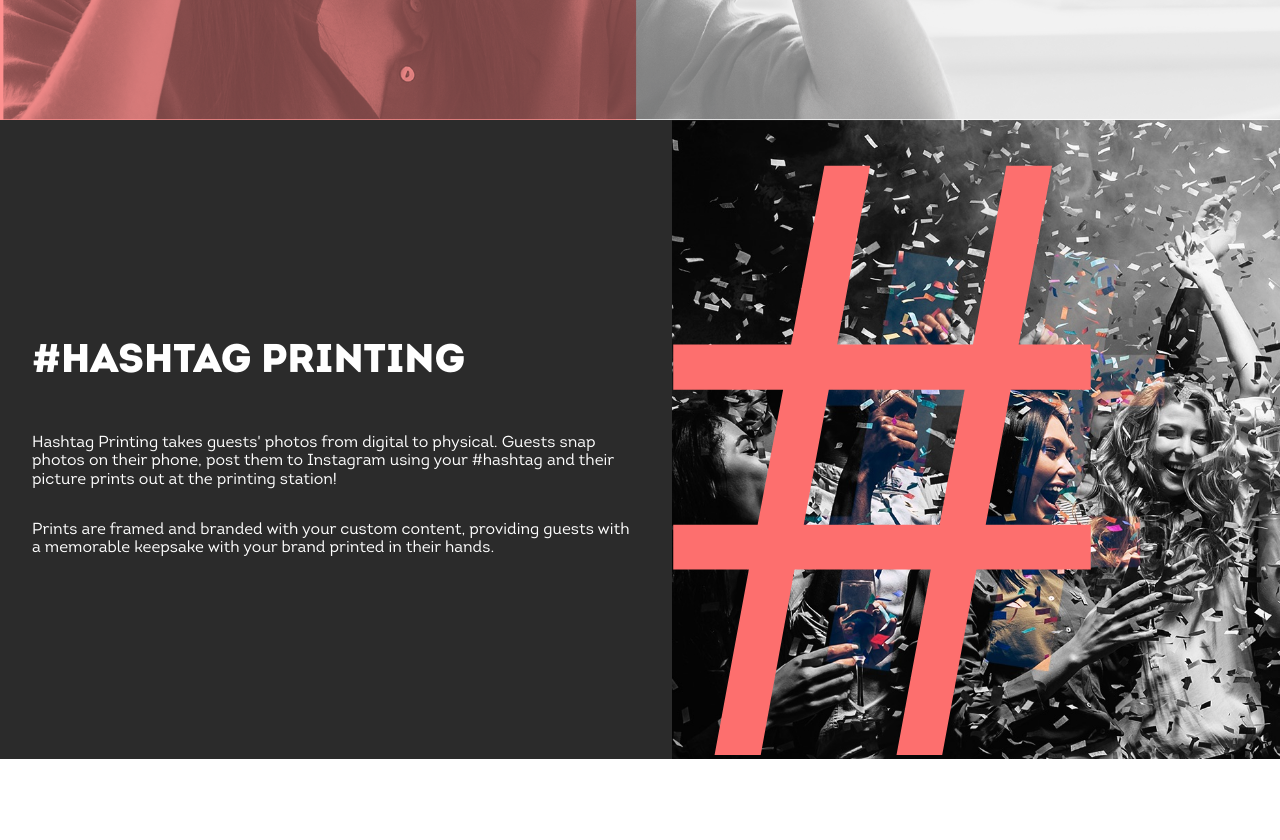
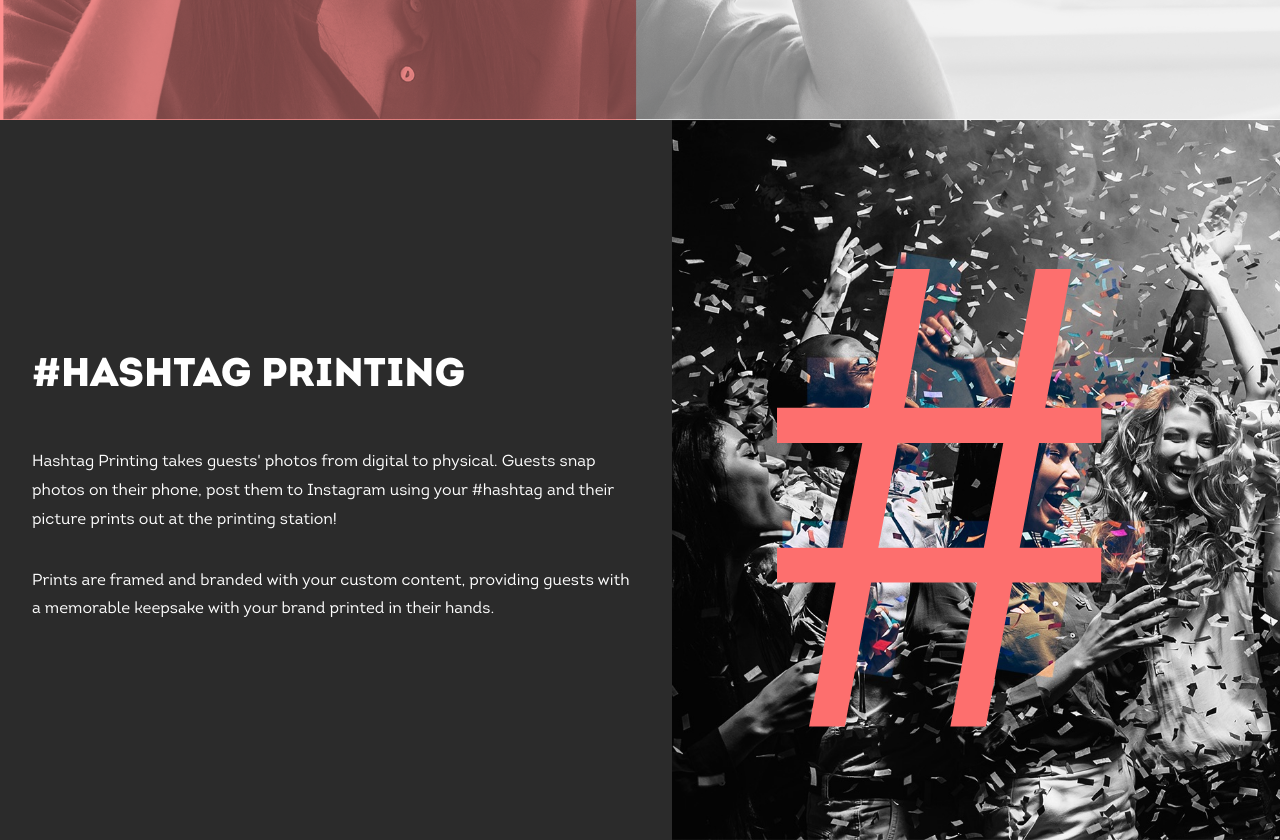
Before and after one commit to Catatek/engagitech, a React (Create React App) app: page / in a window 1280 px wide. Shown: the part 2120-2960 px from the top of the page. Before the commit the page ends 2879 px from the top, so only its background shows below. Built offline with nearby package versions, Linux system fonts and the light colour scheme.

Commit message:
major styling

```diff
--- a/src/components/Container4/Container4.css
+++ b/src/components/Container4/Container4.css
@@ -11,6 +11,7 @@
 .Container4 {
   display: flex;
   flex-direction: row;
+  height: 90vh;
 }
 
 .div1 {
@@ -25,6 +26,7 @@
 .div1 p {
   color: #ffffff;
   font-family: 'Intro Book', sans-serif;
+  line-height: 1.8em;
 }
 
 .div1 h2 {
@@ -37,4 +39,12 @@
   background-image: url('../../Assets/hashtagParty.jpg');
   background-size: cover;
   width: 50%;
+  display: flex;
+  align-items: center;
+  justify-content: center;
 }
+
+.hashtagSVG {
+  width: 400px;
+  height: 500px;
+}
--- a/src/components/Container4/Container4.jsx
+++ b/src/components/Container4/Container4.jsx
@@ -20,7 +20,7 @@ class Container4 extends Component {
           </p>
         </div>
         <div className="div2">
-          <img src={Hashtag} alt="Hashtag" />
+          <img className="hashtagSVG" src={Hashtag} alt="Hashtag" />
         </div>
       </div>
     );
```
Also changed, not shown: src/Assets/mediaStation.jpg (added).
